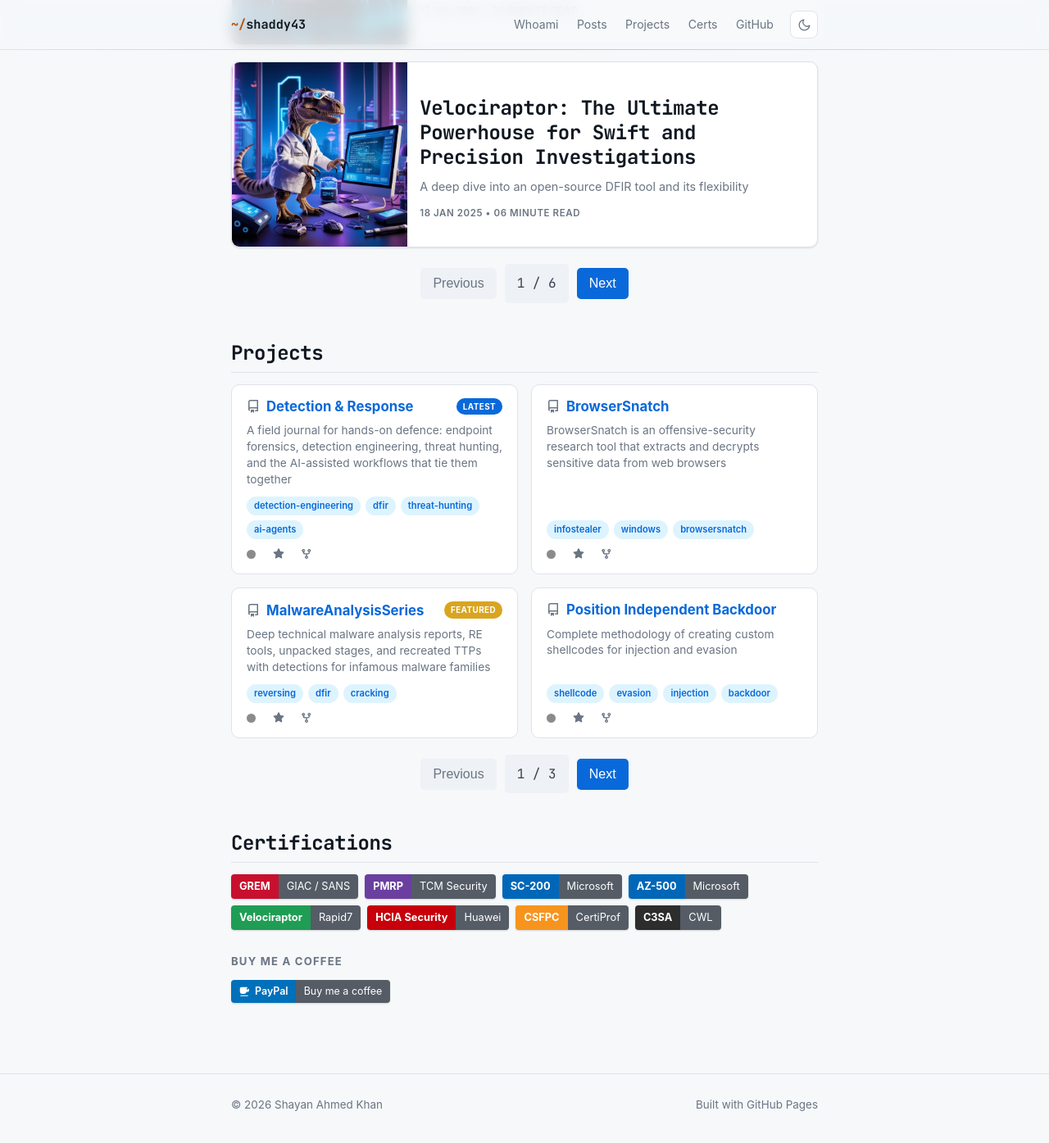
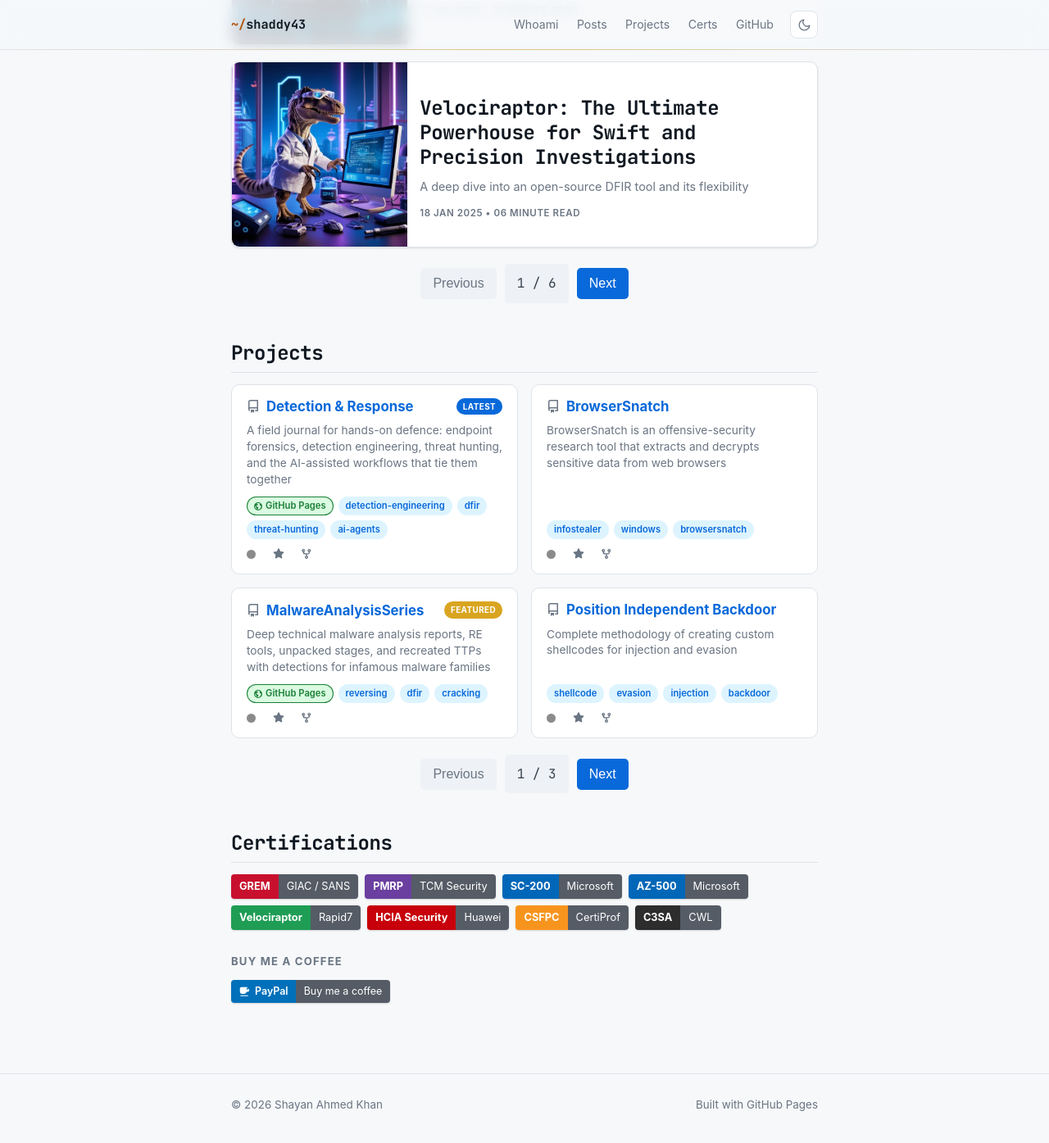
Before and after one commit to shaddy43/shaddy43.github.io, a Jekyll site: the page built from index.html, in a window 1280 px wide and 1400 px high, scrolled down 1279 px. Shown: the top 1395 px of the window at 82% size. Built offline with Jekyll 4.4.1, drawn with Linux system fonts in a browser that asks for light colours; comment, search, counter and statistics services are not loaded.

Commit message:
Mark repos that are also published GitHub Pages sites
Detection & Response and MalwareAnalysisSeries are live sites as well as
repositories. Rather than listing them a second time in their own section,
flag them in place with a green outlined "GitHub Pages" tag carrying a globe
glyph, rendered ahead of the topic tags.

The ribbon slot was not available: both entries already carry Latest and
Featured respectively, so a second ribbon would have collided. The tag row
had room.

Green is introduced as --live / --live-soft in all three palettes so it reads
as a deployment status, distinct from the blue interactive colour and the
gold accent.

Co-Authored-By: Claude Opus 4.8 <noreply@anthropic.com>
Claude-Session: https://claude.ai/code/session_01JvMy2dHoWMpcVqqNusTCLj

```diff
--- a/_data/projects.yml
+++ b/_data/projects.yml
@@ -2,10 +2,13 @@
 # Stars, forks and language are pulled live from the GitHub API at page load
 # (assets/js/github-stats.js). Maintain title, description, tags, ribbon, link.
 # `ribbon` is optional: "Latest" (blue), "Featured" (gold), "Archived" (grey).
+# `pages: true` marks a repo that is also published as a live GitHub Pages site;
+# it renders a green "GitHub Pages" tag ahead of the normal tags.
 - title: "Detection & Response"
   description: "A field journal for hands-on defence: endpoint forensics, detection engineering, threat hunting, and the AI-assisted workflows that tie them together"
   tags: [detection-engineering, dfir, threat-hunting, ai-agents]
   ribbon: "Latest"
+  pages: true
   link: "https://shaddy43.github.io/DetectionAndResponse/"
 
 - title: "BrowserSnatch"
@@ -17,6 +20,7 @@
   description: "Deep technical malware analysis reports, RE tools, unpacked stages, and recreated TTPs with detections for infamous malware families"
   tags: [reversing, dfir, cracking]
   ribbon: "Featured"
+  pages: true
   link: "https://shaddy43.github.io/MalwareAnalysisSeries/"
 
 - title: "Position Independent Backdoor"
--- a/assets/css/base.css
+++ b/assets/css/base.css
@@ -31,6 +31,8 @@
     --link:        #0969da;
     --link-soft:   #ddf4ff;
     --btn:         #0969da;
+    --live:        #1a7f37;
+    --live-soft:   #dafbe1;
     --badge-neutral: #555c66;
 
     --header-bg:   rgba(246, 248, 250, 0.82);
@@ -65,6 +67,8 @@
         --link:        #58a6ff;
         --link-soft:   #12283f;
         --btn:         #1f6feb;
+        --live:        #3fb950;
+        --live-soft:   #12261a;
         --badge-neutral: #39424e;
 
         --header-bg:   rgba(15, 20, 27, 0.82);
@@ -92,6 +96,8 @@
     --link:        #58a6ff;
     --link-soft:   #12283f;
     --btn:         #1f6feb;
+    --live:        #3fb950;
+    --live-soft:   #12261a;
     --badge-neutral: #39424e;
 
     --header-bg:   rgba(15, 20, 27, 0.82);
--- a/assets/css/custom.css
+++ b/assets/css/custom.css
@@ -450,6 +450,24 @@ a:hover {
     padding: 2px 9px;
 }
 
+/* Marks a repo that is also live as a GitHub Pages site. Green reads as a
+   deployment status and keeps it clearly apart from the blue topic tags. */
+.repo-tags .tag-pages {
+    display: inline-flex;
+    align-items: center;
+    gap: 4px;
+    background: var(--live-soft);
+    color: var(--live);
+    box-shadow: inset 0 0 0 1px currentColor;
+}
+
+.repo-tags .tag-pages svg {
+    width: 10px;
+    height: 10px;
+    fill: currentColor;
+    flex-shrink: 0;
+}
+
 .repo-foot {
     display: flex;
     align-items: center;
--- a/index.html
+++ b/index.html
@@ -83,8 +83,9 @@ description: Threat Researcher · Detection & Response · Offensive Tooling
                 {% if project.ribbon %}<span class="repo-ribbon r-{{ project.ribbon | downcase }}">{{ project.ribbon }}</span>{% endif %}
             </div>
             <p class="repo-desc">{{ project.description }}</p>
-            {% if project.tags %}
+            {% if project.tags or project.pages %}
             <div class="repo-tags">
+                {% if project.pages %}<span class="tag tag-pages"><svg viewBox="0 0 16 16" aria-hidden="true"><path d="M8 0a8 8 0 100 16A8 8 0 008 0zM1.5 8c0-.4.04-.79.11-1.17l.83.83.71.71v1.42l1.42 1.41.7.71v1.79A6.51 6.51 0 011.5 8zm6.5 6.5c-.35 0-.7-.03-1.03-.09v-1.36l1.41-1.41.3-.71-.71-1.42-.7-.7H5.4l-.7-.71v-1.4l.7-.71h1.42l.7-.71V4.06l-.7-.7h-.71l-.71.7-.7-.7v-.72A6.47 6.47 0 018 1.5c1.53 0 2.94.53 4.05 1.41l-.63.63-.71.71v1.42l.71.7h1.41l.63.63c.02.32.03.65.03.99A6.5 6.5 0 018 14.5z"/></svg>GitHub Pages</span>{% endif %}
                 {% for tag in project.tags %}<span class="tag">{{ tag }}</span>{% endfor %}
             </div>
             {% endif %}
```
